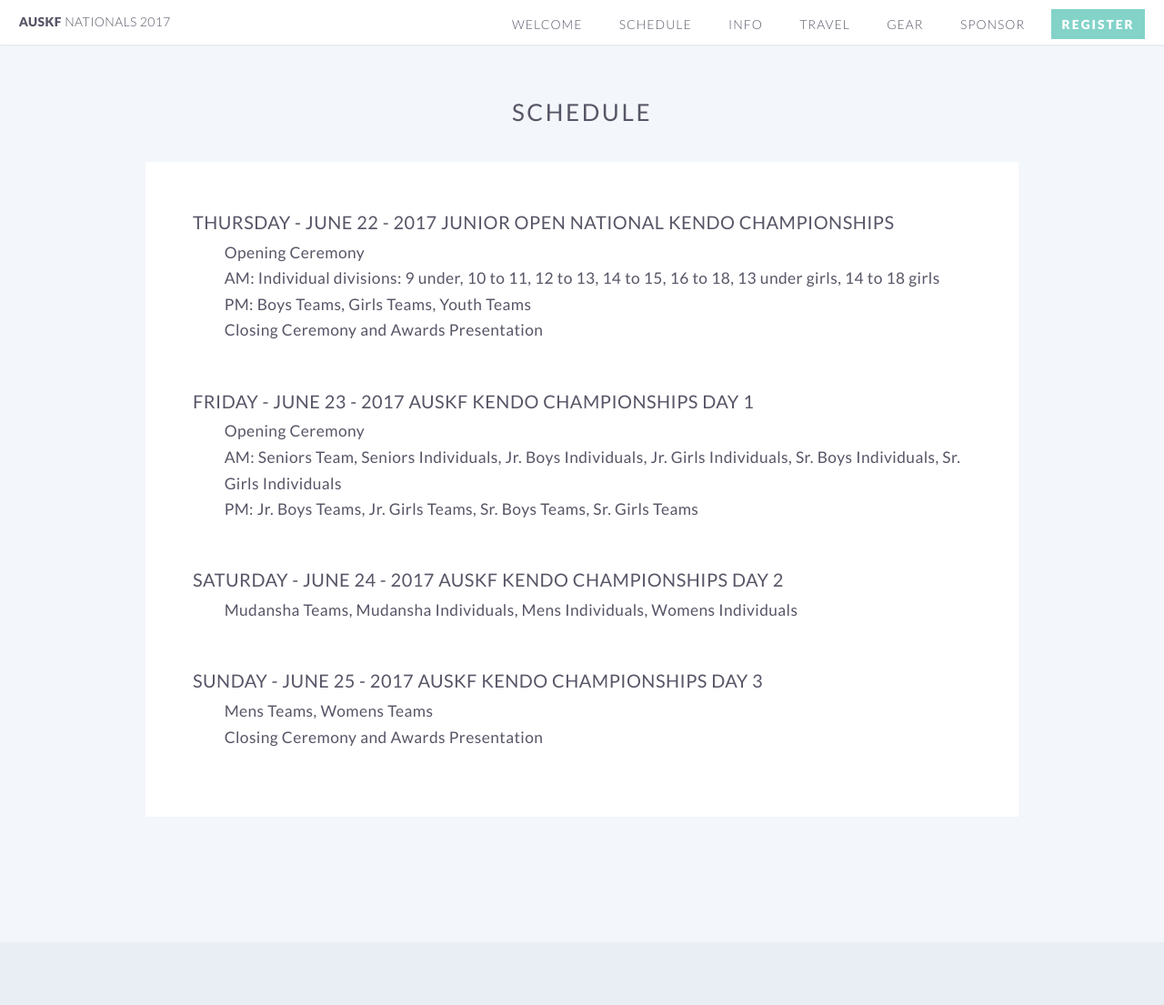
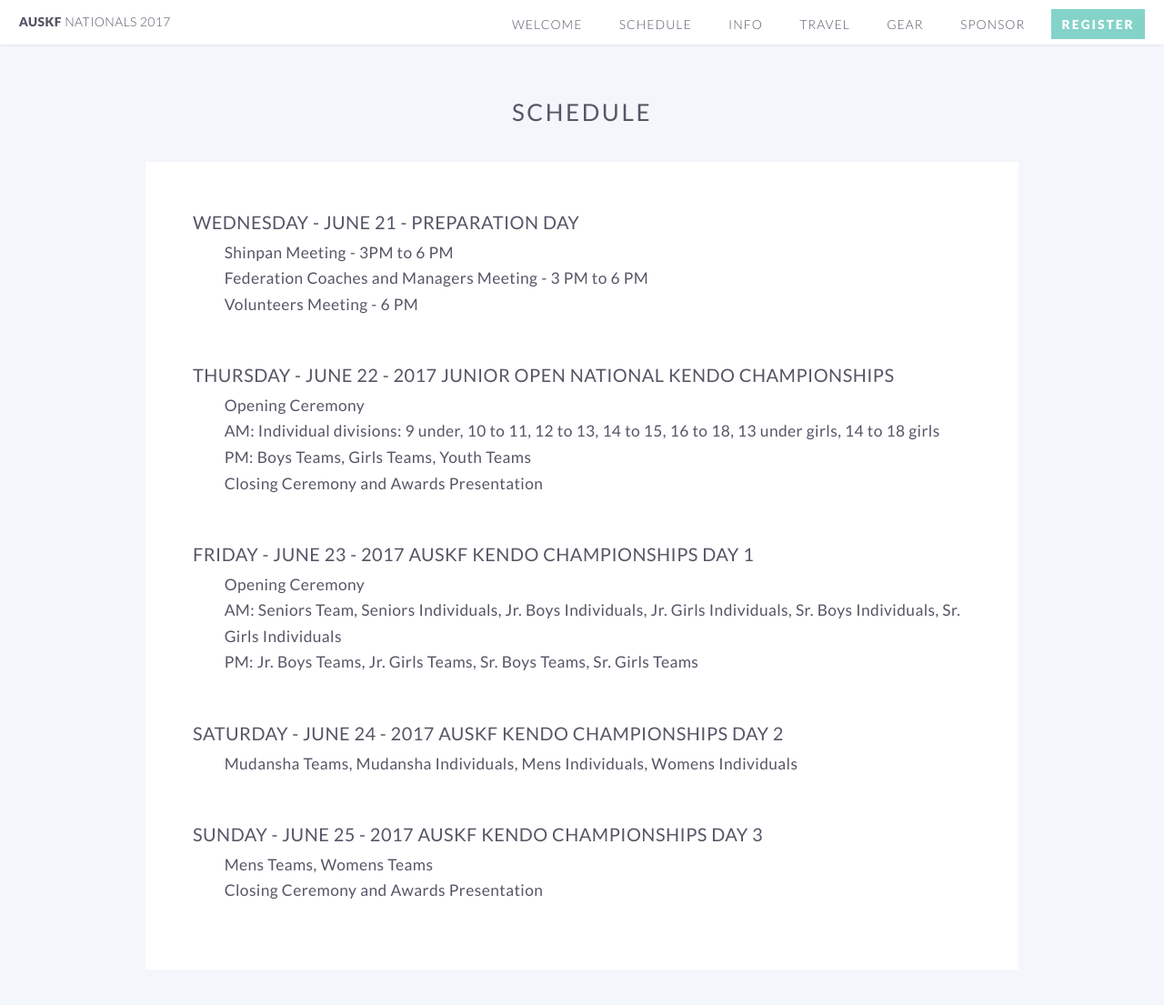
Before and after one commit to auskf-web/auskf-nationals.github.io, a Jekyll site: the page built from schedule.html, in a window 1280 px wide and 1343 px high. Shown: the top 1105 px of the window at 91% size. Built offline with Jekyll 4.4.1, drawn with Linux system fonts in a browser that asks for light colours.

Commit message:
Add Wednesday, June 21 preparation meetings to schedule page

```diff
--- a/schedule.html
+++ b/schedule.html
@@ -27,6 +27,13 @@ th, td {
 
 		<div class="content">
 			<section>
+				<header><h3><b>Wednesday - June 21 - Preparation Day</b></h3></header>
+				<ul style="padding-left:2em; margin-bottom: 20px;">
+					<li><b>Shinpan Meeting<b> - 3PM to 6 PM</li>
+					<li><b>Federation Coaches and Managers Meeting</b> - 3 PM to 6 PM</li>
+					<li><b>Volunteers Meeting</b> - 6 PM</li>
+				</ul>
+				<br>
 				<header><h3><b>Thursday - June 22 - 2017 Junior Open National Kendo Championships</b></h3></header>
 				<ul style="padding-left:2em; margin-bottom: 20px;">
 					<li><b>Opening Ceremony<b></li>
```
